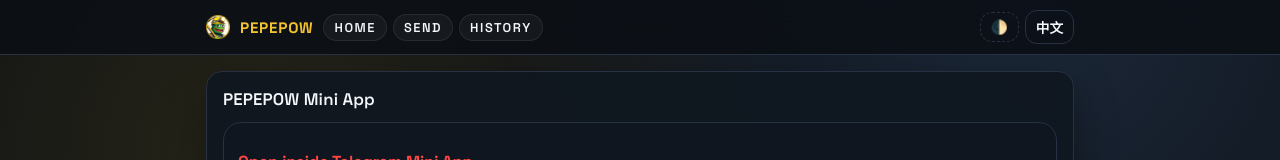
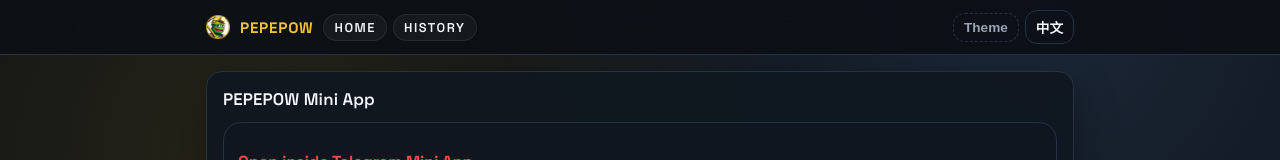
Before and after one commit to edisontw/pepepow-light-wallet, a React (Vite) app in the folder apps/web/: page /wallet/mini in a window 1280 px wide. Shown: the top 160 px of the page. Built offline with nearby package versions, Linux system fonts and the light colour scheme; no server answers.

Commit message:
Hide send flow from read-only wallet nav

```diff
--- a/apps/web/src/components/layout/Header.tsx
+++ b/apps/web/src/components/layout/Header.tsx
@@ -26,7 +26,6 @@
 
   const navItems: NavItem[] = [
     { to: "/", label: t("nav.home"), short: t("nav.homeShort") },
-    { to: "/send", label: t("nav.send"), short: t("nav.sendShort") },
     { to: "/history", label: t("nav.history"), short: t("nav.historyShort") },
   ];
 
@@ -78,7 +77,7 @@
             }}
             aria-label={t("header.toggleTheme")}
           >
-            🌓
+            Theme
           </button>
           <button className="btn secondary small" onClick={() => i18n.changeLanguage(nextLang)}>
             {langLabel}
```
